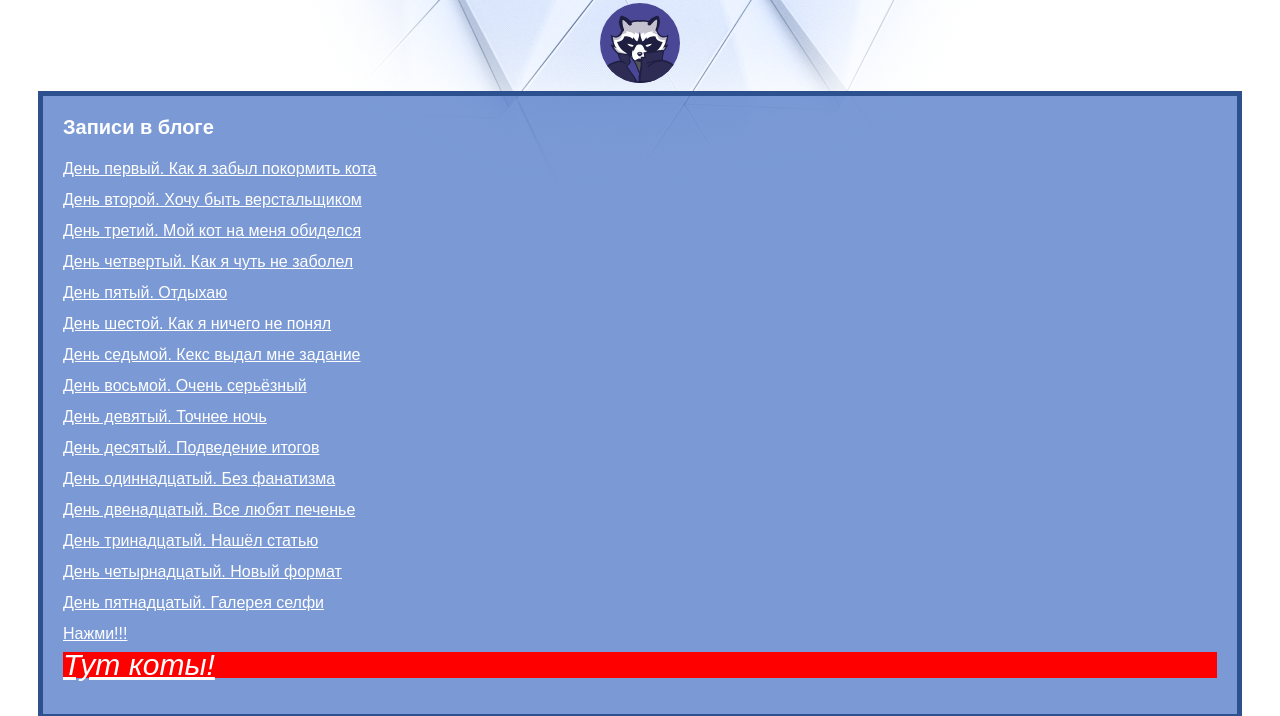
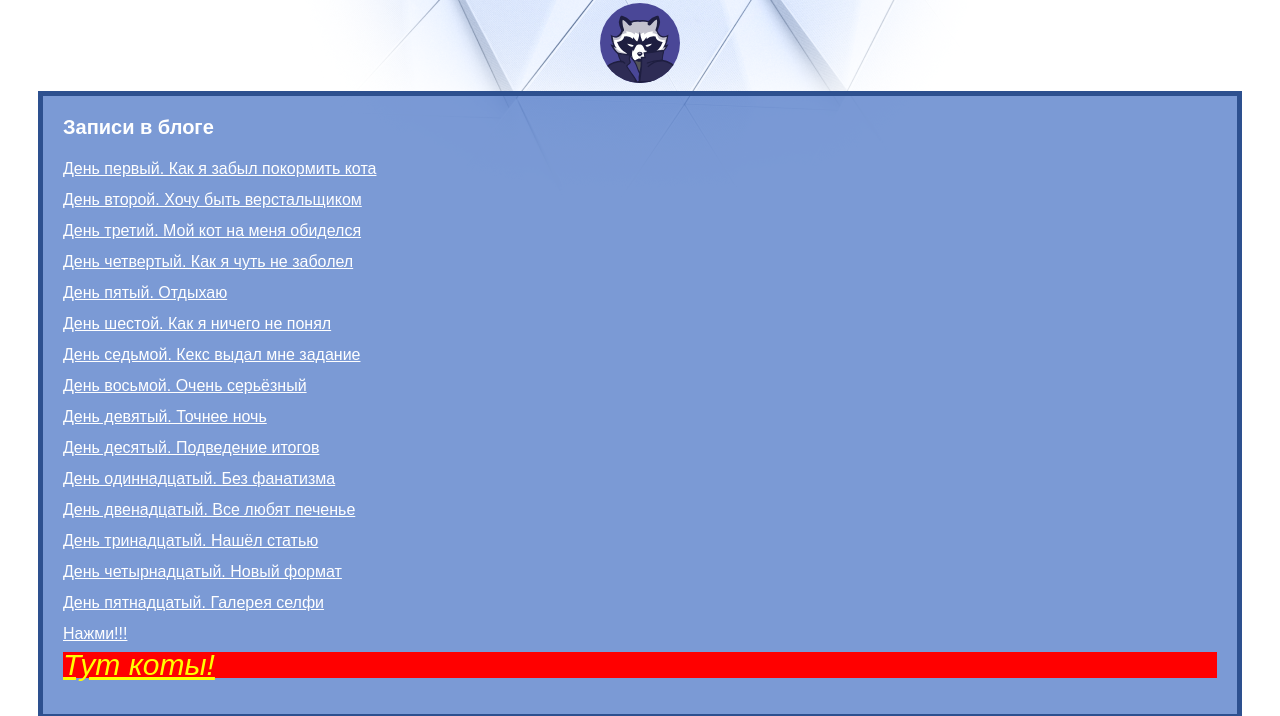
Before and after one commit to Pavel-crypt/Pavel-crypt.github.io, a plain HTML site: page index.html in a window 1280 px wide. Shown: the part 87-803 px from the top of the page. Drawn offline with Linux system fonts and the light colour scheme.

Commit message:
Update style.css

```diff
--- a/style.css
+++ b/style.css
@@ -246,7 +246,7 @@ display: inline;
   background-color : red;
 }
 
-.cvet {
+a.cvet {
   color : yellow;
 }
 
```
